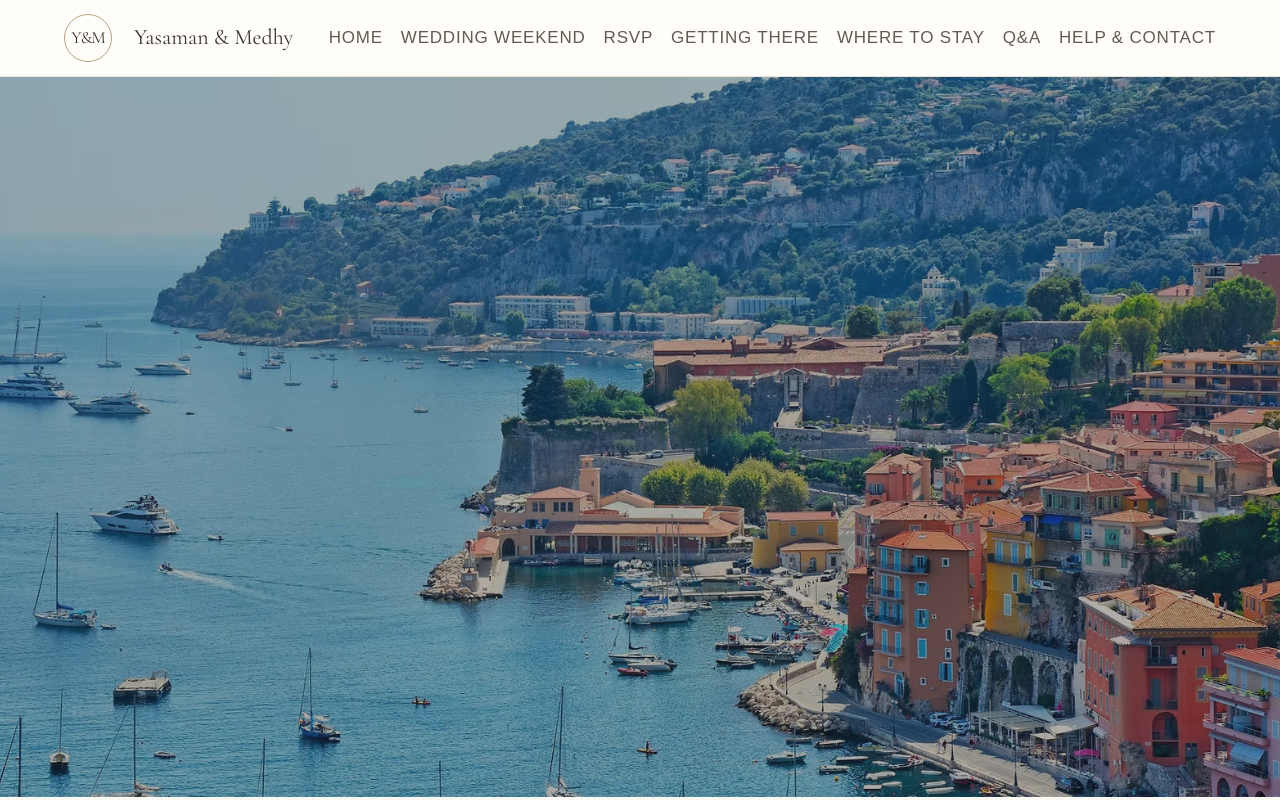
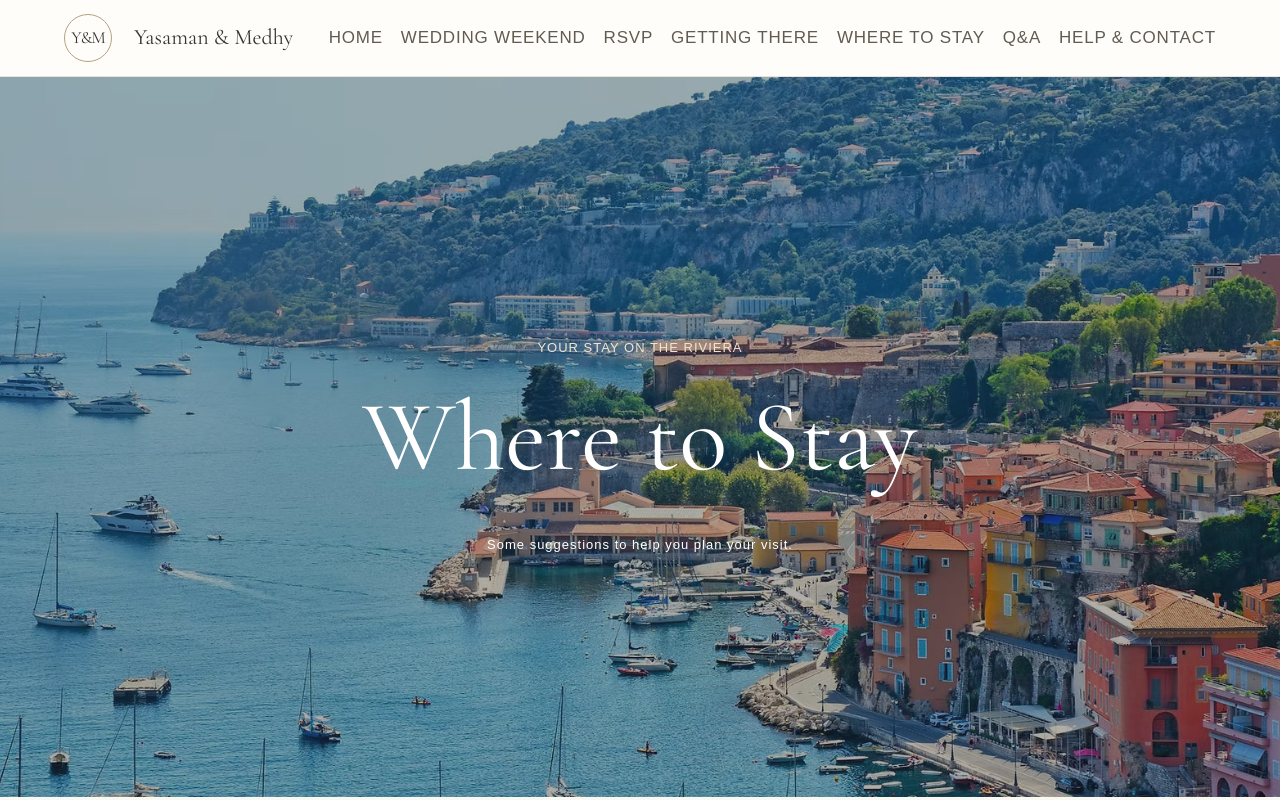
Before and after one commit to ParsaDaNet/wedding, a Next.js app: page /where-to-stay in a window 1280 px wide. Shown: the top 800 px of the page. Built offline with nearby package versions, Linux system fonts and the light colour scheme.

Commit message:
updated images

```diff
--- a/app/components/MenuPages/GettingThere.tsx
+++ b/app/components/MenuPages/GettingThere.tsx
@@ -3,6 +3,8 @@ import Navbar from "../NavBar";
 import venueImage from "../../images/VenueBirdseye.jpg";
 import airportImage from "../../images/niceAirport.jpg";
 import trainImage from "../../images/trainstaions.jpg";
+import carImage from "../../images/french-riviera-road.jpg"
+import taxiImage from "../../images/frenchTaxi.jpg"
 
 import "./GettingThere.css";
 
@@ -33,7 +35,7 @@ const journeys = [
     subtitle: "Explore at your own pace",
     description:
       "Hiring a car gives you the freedom to explore the beautiful towns and coastline of the French Riviera during your stay.",
-    image: "/images/french-riviera-road.jpg",
+    image: carImage,
     link: "https://www.nice.aeroport.fr/en/services/car-rental",
     linkText: "Explore car rental",
   },
@@ -43,7 +45,7 @@ const journeys = [
     subtitle: "Arrive comfortably",
     description:
       "We recommend arranging your journey to and from the venue in advance, particularly for the end of the wedding celebrations.",
-    image: "/images/french-riviera-taxi.jpg",
+    image: taxiImage,
     link: "https://www.taxis-nice.fr/en/home/",
     linkText: "Taxi Nice Riviera",
   },
@@ -122,7 +124,6 @@ export default function GettingThere() {
                     fill
                     sizes="(max-width: 700px) 100vw, 50vw"
                   />
-                  <span>{journey.number}</span>
                 </div>
 
                 <div className="getting-there__card-content">
--- a/app/components/MenuPages/WeddingWeekend.tsx
+++ b/app/components/MenuPages/WeddingWeekend.tsx
@@ -127,7 +127,7 @@ export default function WeddingWeekend() {
           </span>
           <h2>Please confirm your presence</h2>
           <p>Kindly RSVP before May 22nd, 2027.</p>
-          <a className="weekend-rsvp__button" href="#rsvp">
+          <a className="weekend-rsvp__button" href="/rsvp">
             Confirm your presence
           </a>
         </footer>
--- a/app/components/MenuPages/WhereToStay.css
+++ b/app/components/MenuPages/WhereToStay.css
@@ -45,6 +45,7 @@
 
 .where-to-stay__hero {
     position: relative;
+    isolation: isolate;
     display: grid;
     height: 90vh;
     min-height: 600px;
@@ -66,17 +67,22 @@
     position: absolute;
     inset: 0;
     z-index: 1;
+    background: rgb(35 30 25 / 35%);
+}
+
+.where-to-stay__hero-content {
+    position: relative;
+    z-index: 2;
     display: flex;
     flex-direction: column;
     align-items: center;
     justify-content: center;
     padding: 40px 24px;
-    background: rgb(35 30 25 / 35%);
     color: #fff;
     text-align: center;
 }
 
-.where-to-stay__hero-overlay .where-to-stay__eyebrow {
+.where-to-stay__hero-content .where-to-stay__eyebrow {
     color: #f2e4d0;
 }
 
@@ -91,7 +97,7 @@
     background: #e8d4b8;
 }
 
-.where-to-stay__hero-overlay p {
+.where-to-stay__hero-content p {
     margin: 18px 0 0;
     color: #fff;
     font-size: 13px;
--- a/app/page.tsx
+++ b/app/page.tsx
@@ -11,7 +11,7 @@ export default function HomePage() {
           alt="Yasaman and Medhy"
           fill
           priority
-          sizes="100vw"
+          sizes="(max-width: 882px) 100vw, 850px"
           className="home__hero-image"
         />
       </section>
```
Also changed, not shown: app/images/french-riviera-road.jpg (added), app/images/frenchTaxi.jpg (added).
